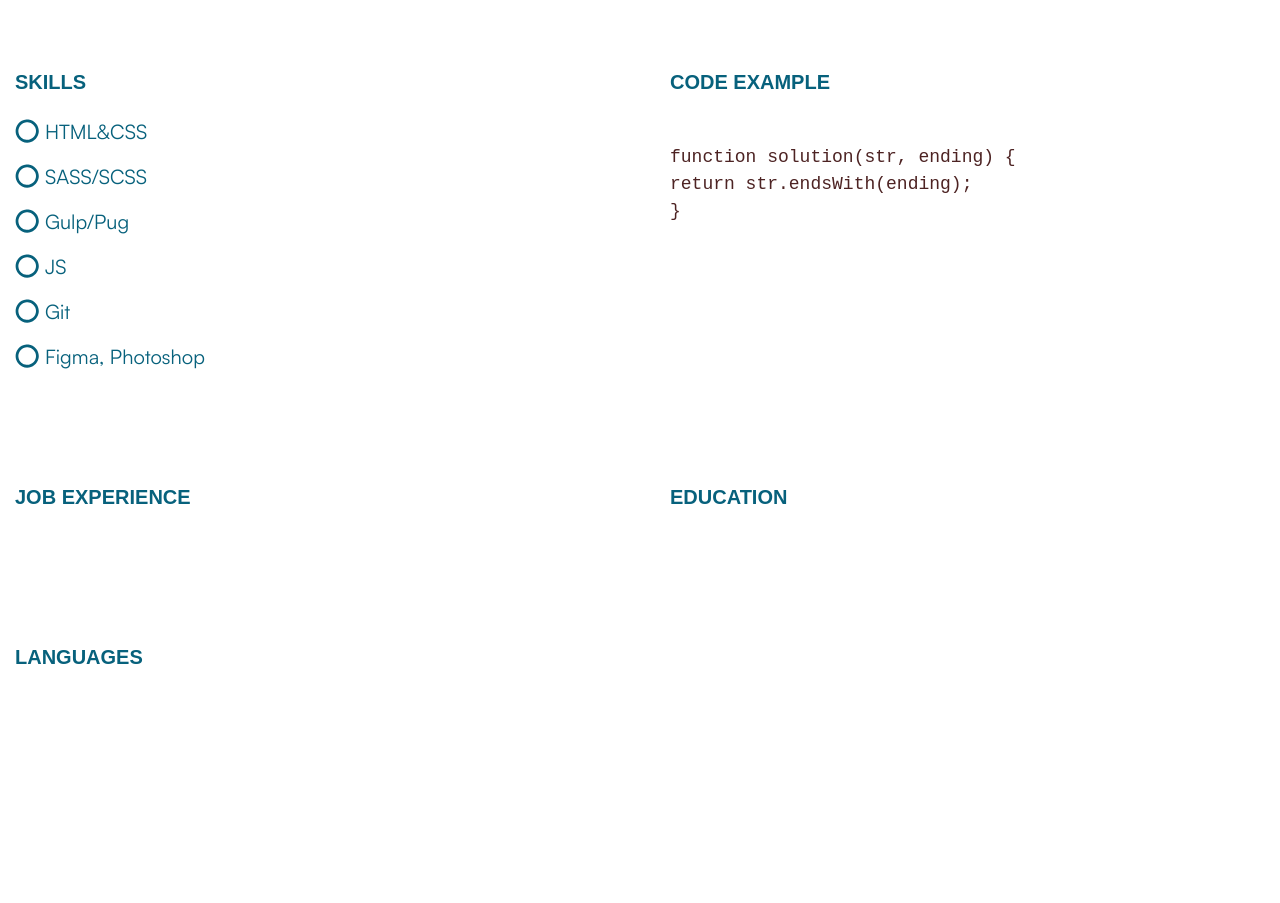
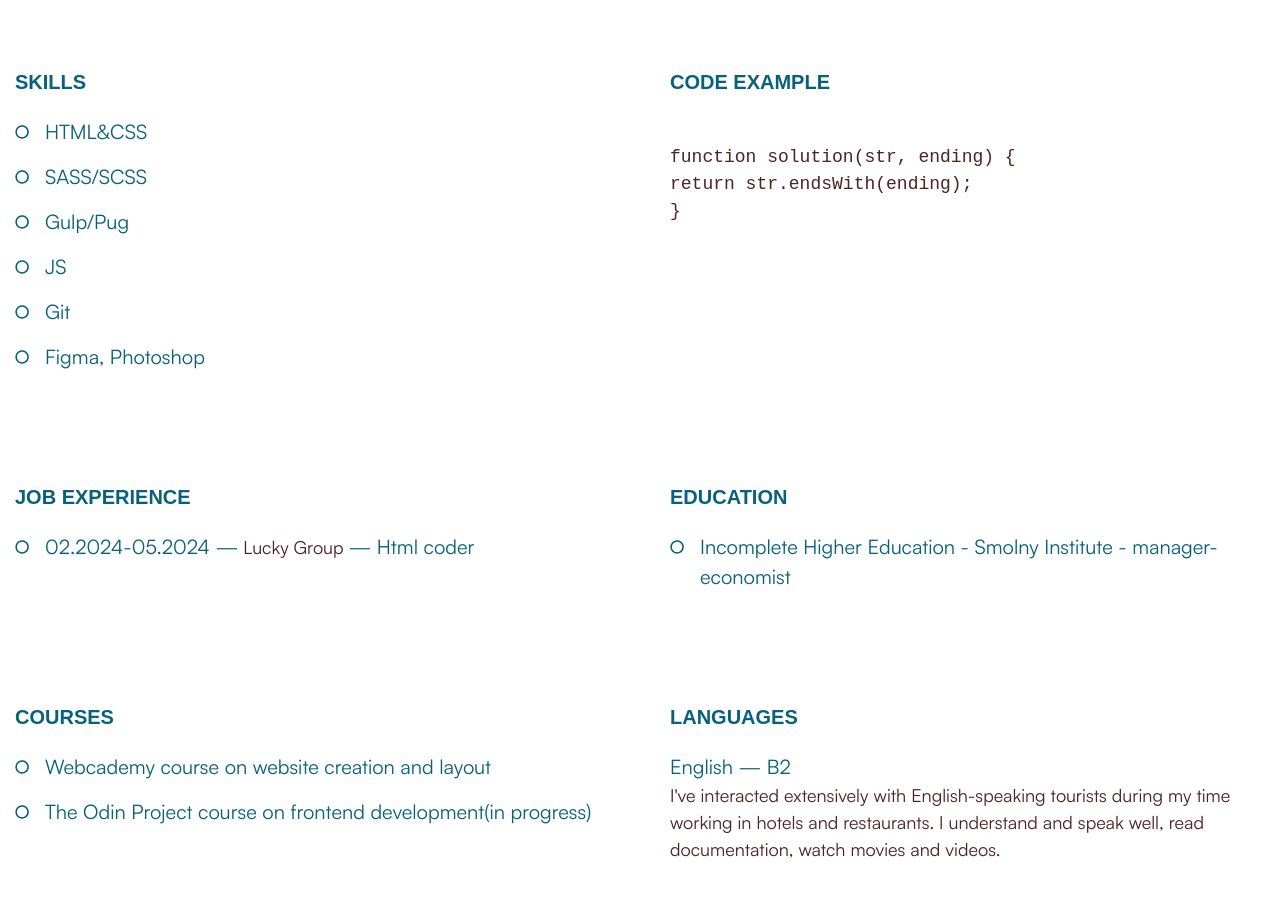
Before and after one commit to NickWebD/rsschool-cv, a website: page index.html in a window 1280 px wide. Shown: the part 781-1684 px from the top of the page. Before the commit the page ends 1513 px from the top, so only its background shows below. Drawn offline with Linux system fonts and the light colour scheme; a web font is replaced by a local one.

Commit message:
feat: add job, education, courses, lang sections

```diff
--- a/css/style.css
+++ b/css/style.css
@@ -208,6 +208,7 @@ svg {
 .section__item {
   position: relative;
   padding-left: 30px;
+  font-size: 18px;
 }
 
 .section__item::before {
@@ -244,6 +245,9 @@ svg {
 }
 
 .section__item--marked::before {
+  width: 14px;
+  height: 14px;
+  top: 8px;
   background-image: url("../assets/svg/6.svg");
 }
 
--- a/index.html
+++ b/index.html
@@ -55,19 +55,19 @@
              </li>
              <li class="section__item section__item--email">
               <span class="highlight">E-mail:</span>
-                <a class="section__link" href="mailto:nschink89@gmail.com">nschink89@gmail.com</a>
+                <a class="section__link" href="mailto:nschink89@gmail.com" target="_blank" rel="noreferrer noopener">nschink89@gmail.com</a>
              </li>
              <li class="section__item section__item--git">
               <span class="highlight">GitHub:</span>
-              <a class="section__link" href="https://github.com/NickWebD">NickWebD</a>
+              <a class="section__link" href="https://github.com/NickWebD" target="_blank" rel="noreferrer noopener">NickWebD</a>
              </li>
              <li class="section__item section__item--tg">
               <span class="highlight">Telegram:</span>
-              <a class="section__link" href="https://t.me/Isenhor">@Isenhor</a>
+              <a class="section__link" href="https://t.me/Isenhor" target="_blank" rel="noreferrer noopener">@Isenhor</a>
              </li>
              <li class="section__item section__item--discord">
               <span class="highlight">Discord:</span>
-              <a class="section__link" href="https://discord.gg/3j2S2SSv">Isenhor (@NickWebD)</a>
+              <a class="section__link" href="https://discord.gg/3j2S2SSv" target="_blank" rel="noreferrer noopener">Isenhor (@NickWebD)</a>
              </li>
           </ul>
        </div>
@@ -126,18 +126,47 @@ return str.endsWith(ending);
     <!-- job experience -->
     <section class="job section section--half">
       <h2 class="section-title">Job experience</h2>
+      <ul class="section__list">
+        <li class="section__item section__item--marked">
+          <span class="highlight">02.2024-05.2024 &mdash;</span>
+          <a class="section__link" href="https://lucky-group.com/" target="_blank" rel="noreferrer noopener">Lucky Group</a>
+          <span class="highlight">&mdash; Html coder</span>
+        </li>
+      </ul>
     </section>
     <!-- //job experience -->
 
     <!-- education -->
     <section class="education section section--half">
       <h2 class="section-title">Education</h2>
+      <ul class="section__list">
+        <li class="section__item section__item--marked">
+          <span class="highlight">Incomplete Higher Education - Smolny Institute - manager-economist</span>
+        </li>
+      </ul>
     </section>
     <!-- //education -->
+
+    <!-- courses -->
+    <section class="courses section section--half">
+      <h2 class="section-title">Courses</h2>
+      <ul class="section__list">
+        <li class="section__item section__item--marked">
+          <span class="highlight">Webcademy course on website creation and layout</span>
+        </li>
+        <li class="section__item section__item--marked">
+          <span class="highlight">The Odin Project course on frontend development(in progress)</span>
+        </li>
+      </ul>
+    </section>
+    <!-- //courses -->
 
     <!-- languages -->
     <section class="languages section section--half">
       <h2 class="section-title">Languages</h2>
+      <span class="highlight">English &mdash; B2</span>
+      <p class="section__text">I've interacted extensively with English-speaking tourists during my time working in hotels and restaurants.
+        I understand and speak well, read documentation, watch movies and videos.</p>
     </section>
     <!-- //languages -->
 </div>
```
